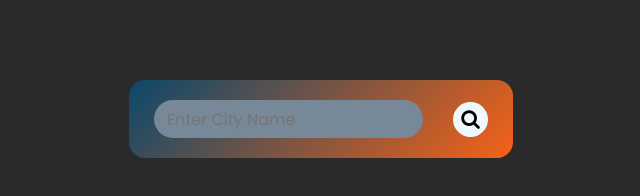
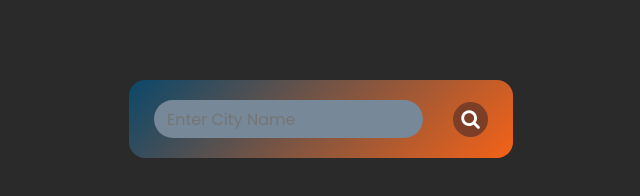
Before and after one commit to sree-sivani/Weather-Website, a plain HTML site: page index.html in a window 1280 px wide. Shown: the whole page, without its empty margins (319-959 px from the left). Drawn offline with Linux system fonts and the light colour scheme; a web font is replaced by a local one.

Commit message:
Update style.css

```diff
--- a/style.css
+++ b/style.css
@@ -46,7 +46,7 @@ body {
     align-self: flex-start;
     /* border: 2px solid slategrey;
      */
-     border: none;
+    border: none;
     height: 2.4rem;
     width: 70%;
 
@@ -54,7 +54,8 @@ body {
 
 .search-btn {
     border-radius: 50%;
-    background-color: aliceblue;
+    background-color: rgb(125, 62, 40);
+    color : white;
     width: 35px;
     height: 35px;
     border: none;
```
